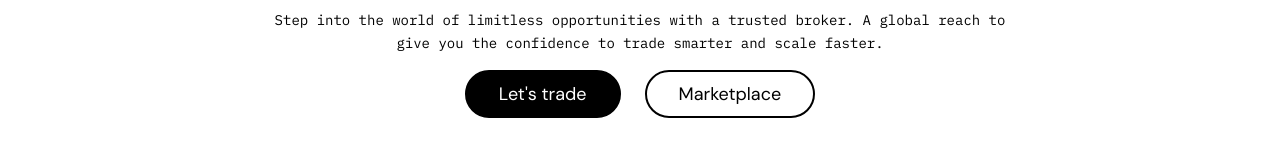
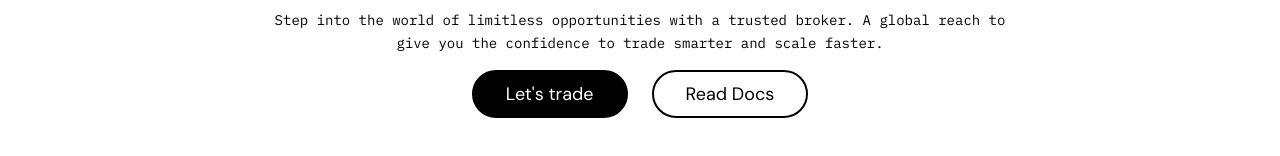
Before and after one commit to Pallava-Joshi/cfd, a Next.js app in the folder apps/web/: page / in a window 1280 px wide. Shown: the part 420-576 px from the top of the page. Built offline with nearby package versions, Linux system fonts and the light colour scheme; no server answers.

Commit message:
refactor(hero): update button links

```diff
--- a/apps/web/app/components/Hero.tsx
+++ b/apps/web/app/components/Hero.tsx
@@ -1,35 +1,40 @@
-import React from 'react';
-import Link from 'next/link';
+import React from "react";
+import Link from "next/link";
 
 const Hero = () => {
   return (
     <section className="min-h-screen flex items-center justify-center px-4">
       <div className="max-w-4xl mx-auto text-center">
         <h1 className="text-4xl md:text-6xl font-medium text-black leading-tight mb-4 font-dm-sans tracking-tighter">
-                    Turn <span className="italic font-instrument-serif tracking-normal">Market Volatility</span> into <br /> Opportunity with 100xness
+          Turn{" "}
+          <span className="italic font-instrument-serif tracking-normal">
+            Market Volatility
+          </span>{" "}
+          into <br /> Opportunity with 100xness
         </h1>
 
         <p className="text-sm md:text-md text-black mb-4 max-w-3xl mx-auto leading-relaxed font-ibm-plex-mono">
           Step into the world of limitless opportunities with a trusted broker.
-                    A global reach to give you the confidence to trade smarter and scale faster.
+          A global reach to give you the confidence to trade smarter and scale
+          faster.
         </p>
 
         <div className="flex flex-col sm:flex-row gap-4 sm:gap-6 justify-center items-center">
           <Link
-                        href="/register"
-                        className="bg-black text-white px-8 py-2 rounded-4xl hover:bg-gray-800 transition-colors font-dm-sans font-medium text-lg w-full sm:w-auto border-2 border-black cursor-pointer text-center"
+            href="/marketplace"
+            className="border-2 bg-black border-black text-white px-8 py-2 rounded-4xl hover:bg-gray-800 transition-colors font-dm-sans font-medium text-lg w-full sm:w-auto border-2 border-black cursor-pointer text-center"
           >
             Let&apos;s trade
           </Link>
           <Link
-                        href="/marketplace"
+            href="/docs"
             className="border-2 border-black text-black bg-white px-8 py-2 rounded-4xl hover:bg-gray-50 transition-colors font-dm-sans font-medium text-lg w-full sm:w-auto cursor-pointer text-center"
           >
-                        Marketplace
+            Read Docs
           </Link>
         </div>
       </div>
-        </section >
+    </section>
   );
 };
 
```
Lines whose indentation alone changed are shown as unchanged.
